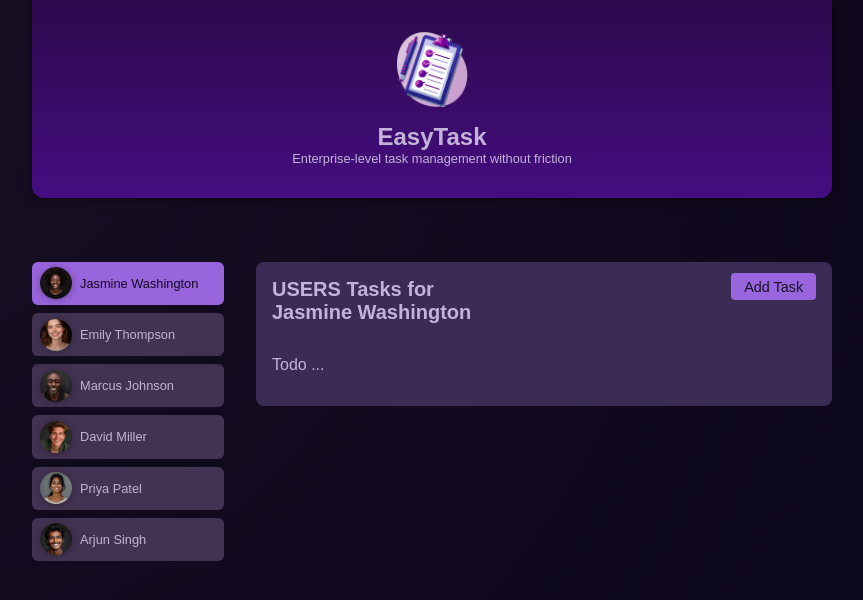
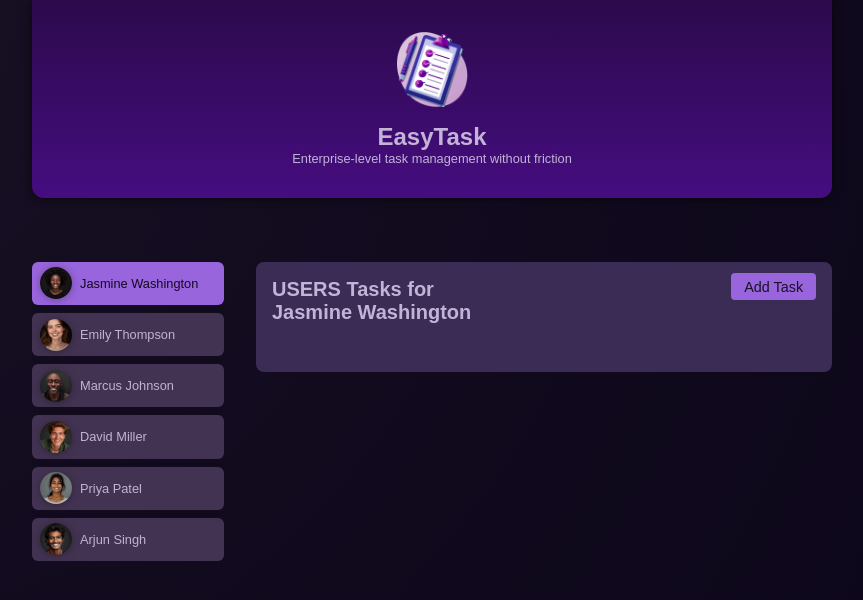
Before and after one commit to lenariem/advanced-todo-app-angular17, an Angular app: page /users/u1 in a window 1280 px wide. Shown: the top 600 px of the page, without its empty margins (208-1071 px from the left). Built offline with nearby package versions, Linux system fonts and the light colour scheme.

Commit message:
nested routers

```diff
--- a/src/app/users/user-tasks/user-tasks.component.html
+++ b/src/app/users/user-tasks/user-tasks.component.html
@@ -5,6 +5,5 @@
       <a>Add Task</a>
     </menu>
   </header>
-
-  <p>Todo ...</p>
+<router-outlet></router-outlet>
 </section>
--- a/src/app/users/user-tasks/user-tasks.component.ts
+++ b/src/app/users/user-tasks/user-tasks.component.ts
@@ -1,5 +1,5 @@
 import { Component, computed, DestroyRef, inject, input } from '@angular/core';
-import { ActivatedRoute } from '@angular/router';
+import { ActivatedRoute, RouterOutlet } from '@angular/router';
 
 import { UsersService } from '../users.service';
 import { User } from '../user/user.model';
@@ -9,6 +9,7 @@ import { User } from '../user/user.model';
   standalone: true,
   templateUrl: './user-tasks.component.html',
   styleUrl: './user-tasks.component.css',
+  imports: [RouterOutlet]
 })
 export class UserTasksComponent {
   loadedUserId: string | null = null;
```
Also changed, not shown: src/app/app.routes.ts (+8 -7 lines).
